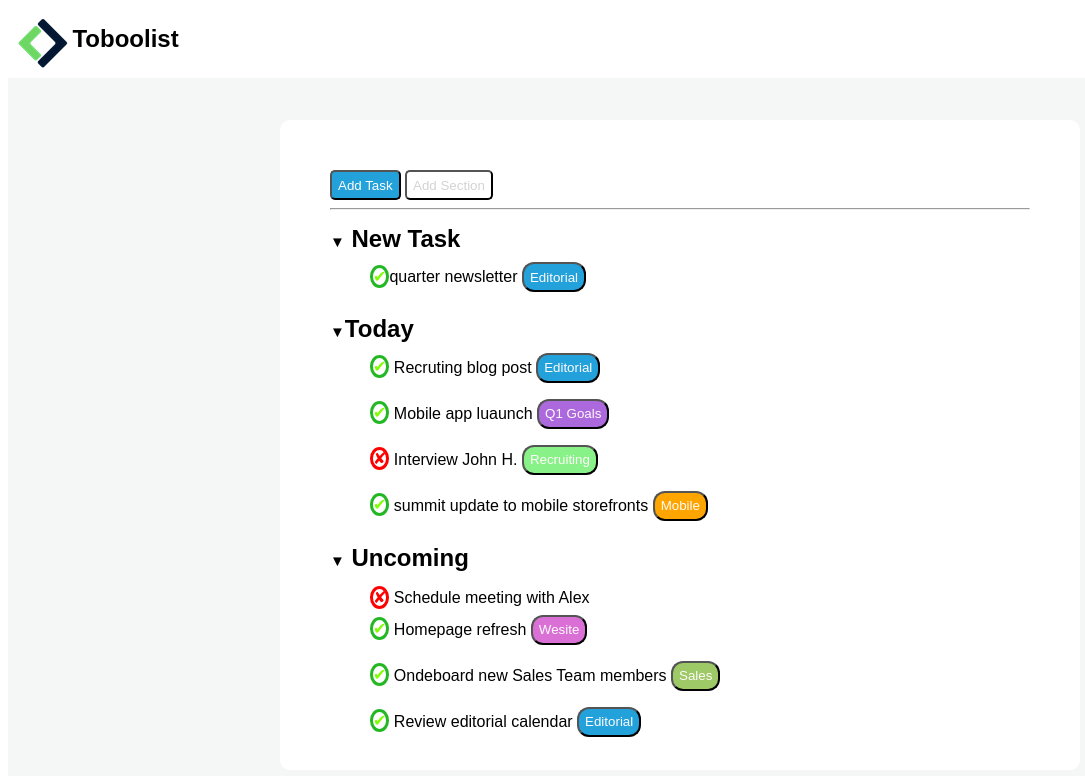
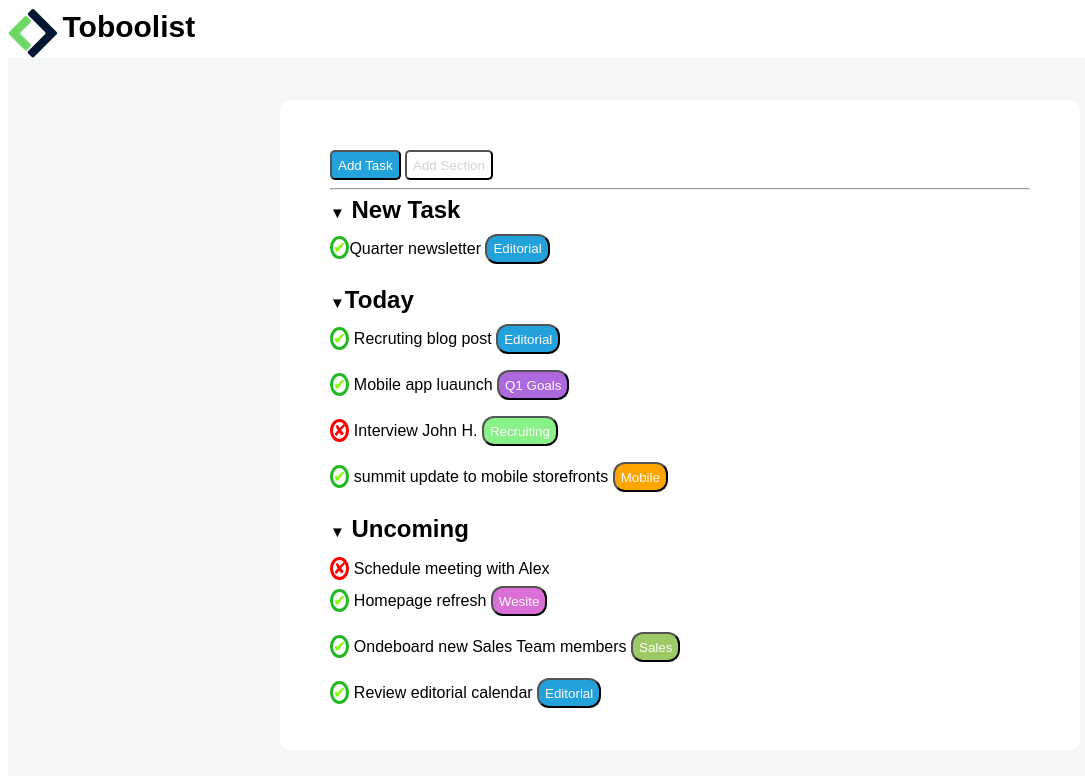
Before and after one commit to Martino888/html-css-toboolist, a plain HTML site: page index.html in a window 1280 px wide. Shown: the whole page, without its empty margins (0-1085 px from the left). Drawn offline with Linux system fonts and the light colour scheme.

Commit message:
ridimensionamento pagina

```diff
--- a/css/style.css
+++ b/css/style.css
@@ -1,24 +1,34 @@
-
-
 body {
 font-family: sans-serif;
 }
 
-.color1{
-    padding: 10px;
-    margin-top: 0%;
-}
-
+/*logo and title*/
 .page-header nav{
     line-height: 1;
     display: inline;
     vertical-align: middle;
 }
+
 .page-header img{
 vertical-align: middle;
 }
+
 h1{
     display: inline;
+    font-size: 30px;
+}
+
+/*main and list */
+.container2{
+    background-color:white;
+    width: 700px;
+    height: 550px;
+    margin-left: 20%;
+    margin-top: 10px;
+    padding: 50px;
+    border-top: 100px;
+    border-radius: 10px ;
+    line-height: 5%;
 }
 
 .arrow{
@@ -43,30 +53,12 @@ h1{
 }
 
 .cerchio{
-    list-style-type: none;
-    text-align:300px
+    padding:0;
+    list-style-type:none;
 }
-
 
 .list-1{
     font-size: 10px;
-
-}
-
-.container2{
-    background-color:white;
-    width: 700px;
-    height: 550px;
-    margin-left: 20%;
-    margin-top: 10px;
-    padding: 50px;
-    border-top: 100px;
-    border-radius: 10px ;
-    line-height: 5%;
-}
-
-.format{
-    border-radius: 10px;
 }
 
 .check {
--- a/index.html
+++ b/index.html
@@ -8,7 +8,7 @@
     <link rel="stylesheet" href="css/style.css">
 </head>
 <body >
-    <!--logo-->
+    <!--logo e titolo-->
     <header >
         <nav class="page-header color1">
             <img src="img/Logo.png" alt="logo">
@@ -19,7 +19,7 @@
 <!--sezioni delle liste -->
     <main id="margin">
         <div class="container2">
-            <section class="list-section">
+            <section>
                 <header>
                     <button class="task format">
                         Add Task
@@ -28,14 +28,13 @@
                         Add Section
                     </button>
                     <hr>
-                    <br>
                 </header>
                     <h2>
                         <span class="arrow">&#9660;</span> New Task
                     </h2>
                 <ul class="cerchio">
                     <li>
-                        <span id="check">&#10004;</span>quarter newsletter <button class="radius blu">Editorial</button>
+                        <span id="check">&#10004;</span>Quarter newsletter <button class="radius blu">Editorial</button>
                     </li>
                 </ul>
                 <br>
```
